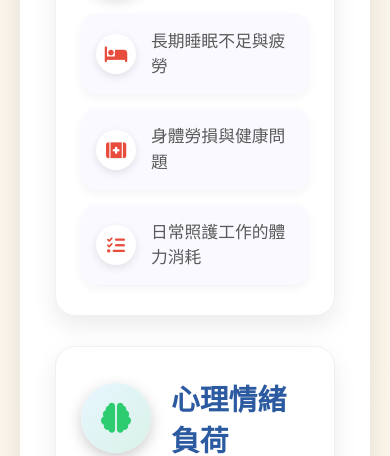
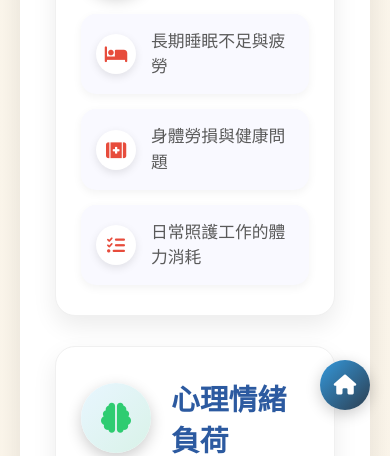
Before and after one commit to maxteng92/needs, a plain HTML site: page carer.html in a window 390 px wide. Shown: the part 414-870 px from the top of the page. Drawn offline with Linux system fonts and the light colour scheme.

Commit message:
Add files via upload

```diff
--- a/carer.html
+++ b/carer.html
@@ -312,6 +312,41 @@
             text-align: center;
             line-height: 1.4;
         }
+        .home-button {
+        position: fixed;
+        bottom: 30px;
+        right: 30px;
+        width: 60px;
+        height: 60px;
+        background: linear-gradient(135deg, #3498db 0%, #2c3e50 100%);
+        color: white;
+        border-radius: 50%;
+        display: flex;
+        justify-content: center;
+        align-items: center;
+        text-decoration: none;
+        box-shadow: 0 4px 15px rgba(0, 0, 0, 0.2);
+        transition: all 0.3s ease;
+        z-index: 1000;
+        font-size: 24px;
+    }
+
+    .home-button:hover {
+        transform: translateY(-5px);
+        box-shadow: 0 6px 20px rgba(0, 0, 0, 0.3);
+        background: linear-gradient(135deg, #2c3e50 0%, #3498db 100%);
+    }
+
+    /* 响应式设计 */
+    @media (max-width: 768px) {
+        .home-button {
+            bottom: 20px;
+            right: 20px;
+            width: 50px;
+            height: 50px;
+            font-size: 20px;
+        }
+    }
     </style>
 </head>
 <body>
@@ -544,6 +579,10 @@
                 </div>
             </div>
 
+            <a href="index.html" class="home-button" title="返回首頁">
+                <i class="fas fa-home"></i>
+            </a>
+
             <div class="footer">
                 <p>關注家庭照顧者的壓力與需求，提供適當支持與資源</p>
             </div>
```
Also changed, not shown: athome.html (+38 -1 lines), cared.html (+38 -1 lines), medic.html (+38 -1 lines).
